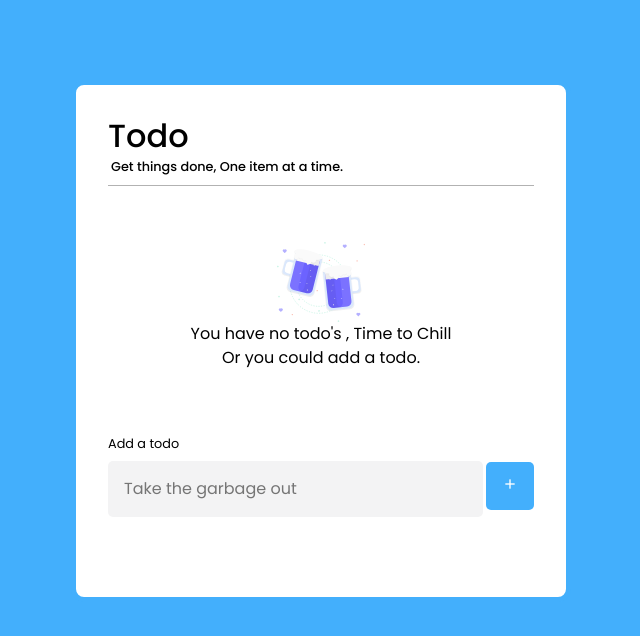
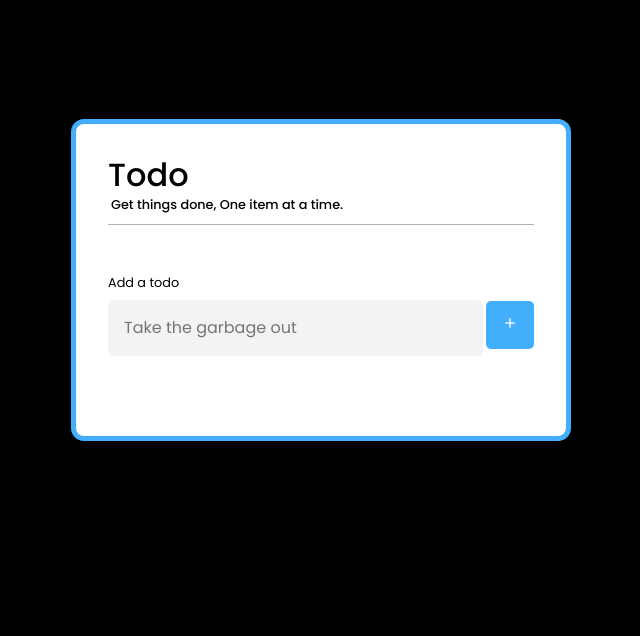
Before and after one commit to Fisayomiii/Todo, a React (Create React App) app: page / in a window 1280 px wide. Shown: the top 636 px of the page, without its empty margins (319-959 px from the left). Built offline with nearby package versions, Linux system fonts and the light colour scheme.

Commit message:
Deployed but ive not added the delete and edit button

```diff
--- a/src/App.css
+++ b/src/App.css
@@ -10,7 +10,7 @@ body {
 	align-items: center;
 	justify-content: center;
 	min-height: 70vh;
-	background: #43AFFC;
+	background: #000000;
 }
 
 /* loadinganimation */
--- a/src/App.js
+++ b/src/App.js
@@ -1,5 +1,5 @@
 import React, { useEffect, useState } from 'react'
-import celebration from '../src/images/celebration.svg'
+// import celebration from '../src/images/celebration.svg'
 // import autoAnimate from '@formkit/auto-animate'
 function App() {
   const [loading, setloading] = useState(true)
@@ -7,7 +7,7 @@ function App() {
   const [err, seterr] = useState()
   const [newtodo, setnewtodo] = useState("")
   const [list, setList] = useState([])
-  const [display, setdisplay] = useState(true)
+  // const [display, setdisplay] = useState(true)
 
   useEffect(() => {
     setloading(false)
@@ -19,7 +19,7 @@ function App() {
       seterr('Input field is required!')
     }
     else {
-      setdisplay(false)
+      // setdisplay(false)
       let newList = {
         newtodo
       }
@@ -34,24 +34,24 @@ function App() {
 
   // delete
   const del = (index) => {
-    setdisplay(true)
-    list.splice(index, 1)
-    setList([...list])
+    // setdisplay(true)
+    // list.splice(index, 1)
+    // setList([...list])
     // localStorage.removeItem('todos', JSON.stringify([...list]))
   }
 
   const edit = (index) => {
-    var edit = prompt("edit from " + "" + list[index].newtodo + "" + " to..?")
+    // var edit = prompt("edit from " + "" + list[index].newtodo + "" + " to..?")
 
-    if (edit === "") {
-      alert("the field is required")
-    }
-    else {
-      list[index].newtodo = edit;
-      setList([...list])
-      // localStorage.setItem('todos', JSON.stringify([...list]))
+    // if (edit === "") {
+    //   alert("the field is required")
+    // }
+    // else {
+    //   list[index].newtodo = edit;
+    //   setList([...list])
+    //   // localStorage.setItem('todos', JSON.stringify([...list]))
 
-    }
+    // }
   }
 
   return (
@@ -65,11 +65,11 @@ function App() {
             <span>Get things done, One item at a time.</span>
           </h1>
 
-          {display ?
-            <div className='ifelsedisplay'>
+
+            {/* <div className='ifelsedisplay'>
               <img src={celebration} height={80} alt="" />
               <p>You have no todo's , Time to Chill <br /> Or you could add a todo.</p>
-            </div> :
+            </div>  */}
 
             <ul>
               {list.map((val, index) => (
@@ -84,7 +84,7 @@ function App() {
                   </div>
                 </li>
               ))}
-            </ul>}
+            </ul>
 
           <div className='form'>
             <label for="newitem" className='newitem'>Add a todo</label>
```
Also changed, not shown: src/compo/File.js (deleted, +0 -122 lines).
